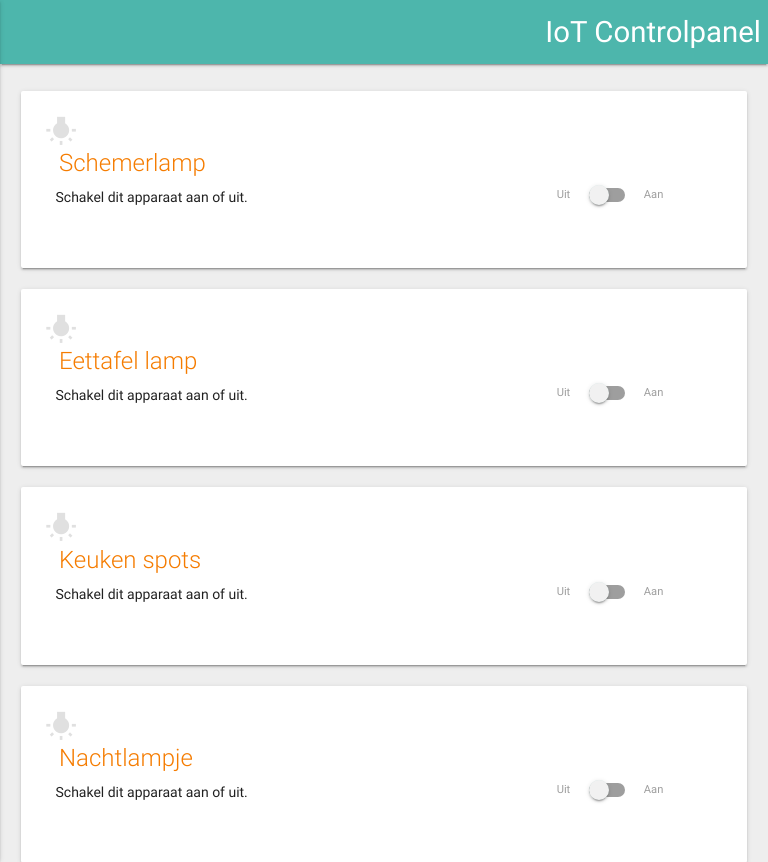
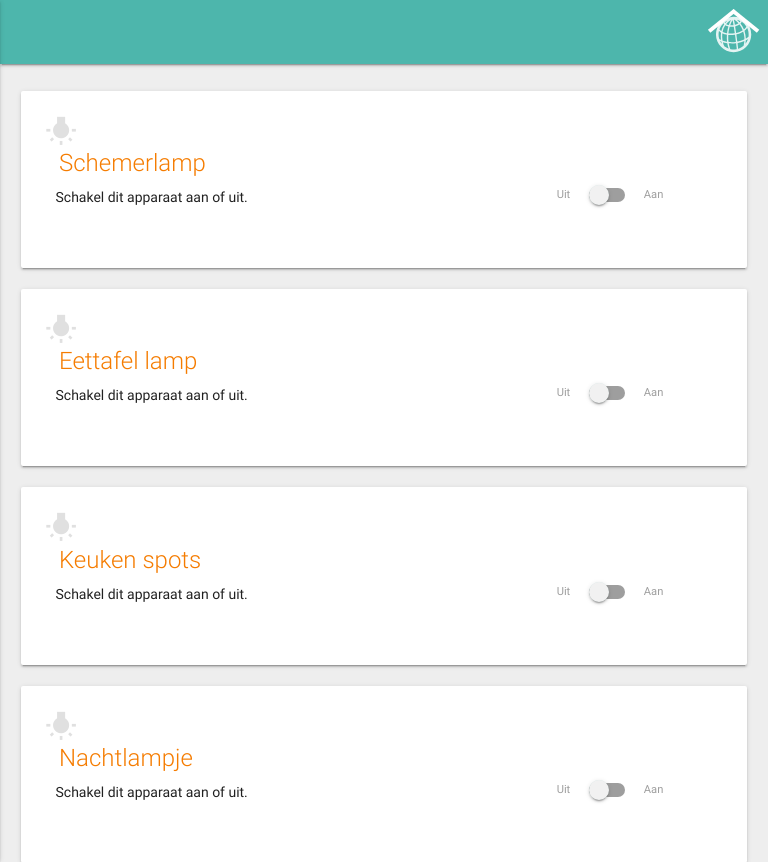
Before and after one commit to EdwinOtten/-iot-control-webapplication, a plain HTML site: page index.html in a window 768 px wide. Shown: the top 862 px of the page. Drawn offline with nearby package versions, Linux system fonts and the light colour scheme.

Commit message:
added icon

```diff
--- a/index.html
+++ b/index.html
@@ -41,7 +41,7 @@
 
   <header>
     <nav class="teal lighten-2" style="padding-left: 12px;">
-      <a href="#" class="brand-logo right">IoT Controlpanel</a>
+      <img src="icon.svg" class="brand-logo right" />
       <ul id="slide-out" class="side-nav">
         <li><a href="#!">Apparaten</a></li>
         <li><a href="#!">Timers</a></li>
--- a/styles.css
+++ b/styles.css
@@ -9,6 +9,25 @@ body {
         min-height: 100vh;
         flex-direction: column;
 }
+nav .brand-logo.right {
+    height: 55px;
+}
+@media only screen and (max-width: 992px) {
+	nav .brand-logo {
+	    top: 1px;
+	    -webkit-transform: none;
+	    -moz-transform: none;
+	    -ms-transform: none;
+	    -o-transform: none;
+	    transform: none;
+	}
+}
+@media only screen and (min-width: 601px) {
+	nav .brand-logo.right {
+	    top: 5px;
+    	right: 0.5rem;
+	}
+}
 main {
         padding-top: 20px;
         flex: 1 0 auto;
```
Also changed, not shown: icon.svg (added), 1 other file.
